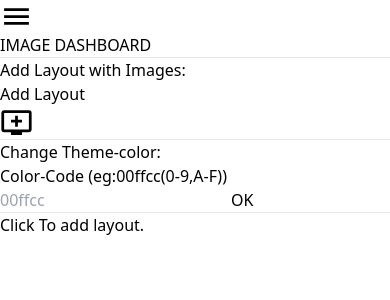
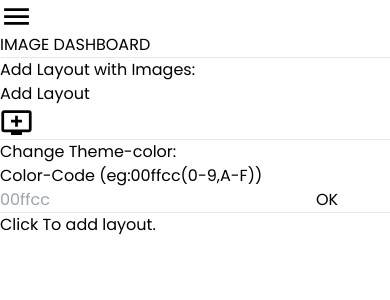
Before and after one commit to ankitmishraindia/Image-Dashboard, a React (Vite) app: page / in a window 390 px wide. Shown: the top 300 px of the page. Built offline with nearby package versions, Linux system fonts and the light colour scheme.

Commit message:
Adjusted responsiveness

```diff
--- a/package.json
+++ b/package.json
@@ -10,6 +10,7 @@
     "preview": "vite preview"
   },
   "dependencies": {
+    "@fontsource/poppins": "^5.0.8",
     "react": "^18.2.0",
     "react-dom": "^18.2.0",
     "react-icons": "^5.0.1"
--- a/src/App.jsx
+++ b/src/App.jsx
@@ -76,8 +76,8 @@ function App() {
       )}
 
       {/* ***************Sidebar*********** */}
-    <div className={`h-full overflow-y-auto w-[27%] sm:w-[23%] py-5 px-1 md:px-4 bg-white space-y-3 fixed z-10 left-0 ease-linear duration-500 transition-transform transform ${showSidebar ? '' : '-translate-x-full sm:translate-x-0'}`}>
-            <h1 className="text-xl md:text-2xl text-center font-semibold italic">IMAGE DASHBOARD</h1>
+    <div className={`h-full overflow-y-auto w-[35%] sm:w-[23%] py-5 px-1 md:px-4 bg-white space-y-3 fixed z-10 left-0 ease-linear duration-500 transition-transform transform ${showSidebar ? '' : '-translate-x-full sm:translate-x-0'}`}>
+            <h1 className="text-md sm:text-xl md:text-2xl text-center font-semibold italic">IMAGE DASHBOARD</h1>
             {layout.length===0?
             (<div>
                 <hr/>
--- a/src/index.css
+++ b/src/index.css
@@ -1,3 +1,15 @@
+/* index.css */
+@import url('https://fonts.googleapis.com/css2?family=Poppins:wght@400;500;600;700&display=swap');
+
+
+
 @tailwind base;
 @tailwind components;
 @tailwind utilities;
+
+
+
+/* Other CSS rules */
+body {
+    font-family: 'Poppins', sans-serif;
+  }
```
Also changed, not shown: 1 other file (tests, documents, lock files or other folders).
